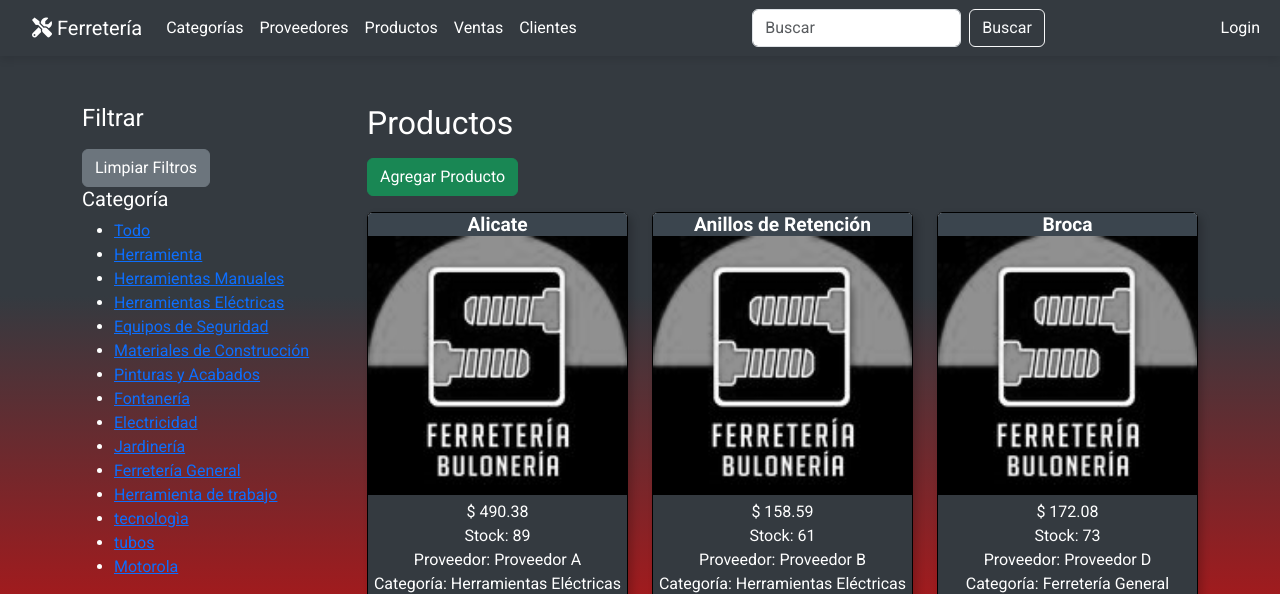
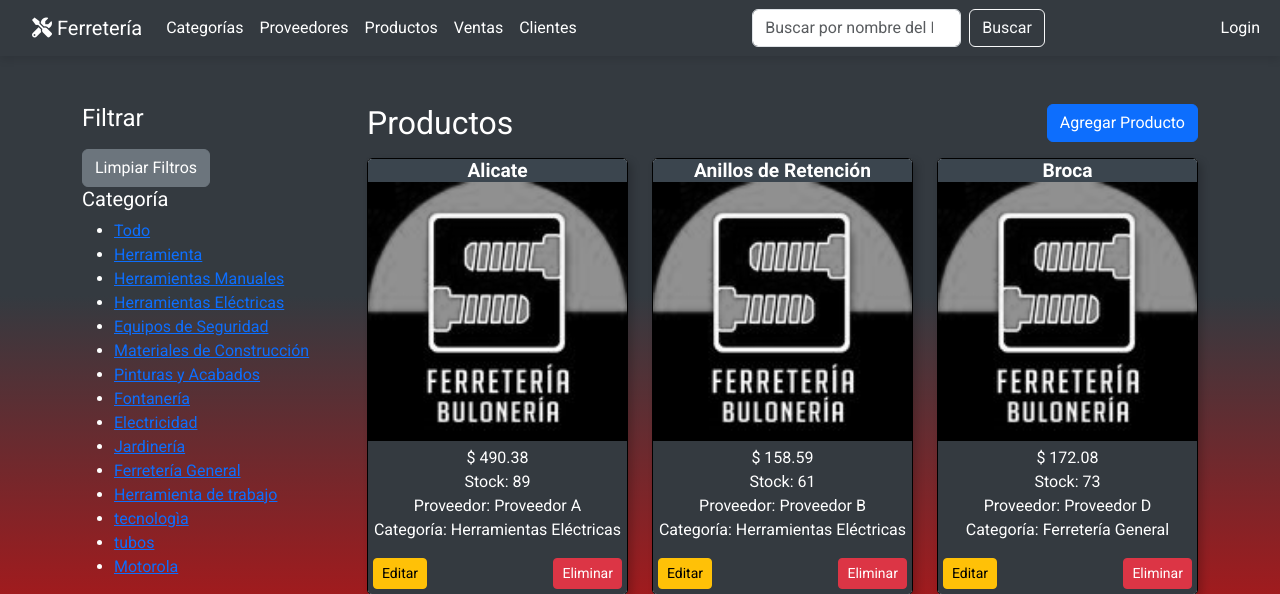
Before and after one commit to VargasPriscila/FERRETERIA2, a Django app: page /productos/ in a window 1280 px wide. Shown: the top 594 px of the page. Run offline with Django 5.2, Linux system fonts and the light colour scheme; data comes from the database, SQL or seed files in the repository; both versions use the stored data as it was after the commit.

Commit message:
La barra de búsqueda en el HTML base detecta en qué sección está posicionada gracias a la etiqueta action="{% block search_url %}{% endblock %}". Esta estructura se conecta con las plantillas específicas de cada sección usando {% block search_url %}{% url 'productos_list' %}{% endblock %}, lo que permite que la barra sepa qué tipo de datos debe buscar, según la vista que proporciona los resultados.

```diff
--- a/sistema/miAplicacion/templates/base.html
+++ b/sistema/miAplicacion/templates/base.html
@@ -103,8 +103,8 @@
                         <a class="nav-link" href="{% url 'cliente_lista' %}">Clientes</a>
                     </li>
                 </ul>
-                <form class="d-flex">
-                    <input class="form-control me-2" type="search" placeholder="Buscar" aria-label="Search">
+                <form class="d-flex" method="GET" action="{% block search_url %}{% endblock %}">
+                    <input class="form-control me-2" type="search" name="q" placeholder="Buscar por {{ busqueda_placeholder }}" aria-label="Search">
                     <button class="btn btn-outline-light" type="submit">Buscar</button>
                 </form>
                 <ul class="nav navbar-nav ms-auto">
--- a/sistema/miAplicacion/templates/productos/productos_list.html
+++ b/sistema/miAplicacion/templates/productos/productos_list.html
@@ -1,4 +1,5 @@
 {% extends 'base.html' %}
+{% block search_url %}{% url 'productos_list' %}{% endblock %}
 {% load static %}
 {% block title %}Productos{% endblock %}
 {% block extra_styles %}
@@ -36,11 +37,12 @@
 
         <!-- Sección de Productos -->
         <div class="col-md-9">
-            <h2 class="mb-3">Productos</h2>
-            <div class="mb-3">
-                <a href="{% url 'productos_create' %}" class="btn btn-success">Agregar Producto</a>
+            <div class="d-flex justify-content-between align-items-center mb-3">
+                <h2 class="mb-0">Productos</h2>
+                <a href="{% url 'productos_create' %}" class="btn btn-primary">Agregar Producto</a>
             </div>
             <div class="row">
+                {% if productos %}
                     {% for producto in productos %}
                     <div class="col-md-4 mb-4">
                         <div class="card product-card">
@@ -61,11 +63,17 @@
                         </div>
                     </div>
                     {% endfor %}
+                {% else %}
+                    <!-- Mostrar un mensaje si no hay resultados -->
+                    <p class="text-center">No se encontraron productos que coincidan con tu búsqueda.</p>
+                {% endif %}
             </div>
         </div>
     </div>
 </div>
 {% endblock %}
+
+
 
 
 
--- a/sistema/miAplicacion/templates/ventas/detalle_venta.html
+++ b/sistema/miAplicacion/templates/ventas/detalle_venta.html
@@ -5,7 +5,7 @@
 {% block content %}
 <div class="container my-5">
     <button type="button" onclick="window.location.href='{% url 'venta_lista' %}'" class="btn btn-secondary">Atrás</button>
-    <h1 class="text-center">Detalle de la Venta</h1>
+    <h1 class="text-center">Detalle de la Compra</h1>
     <p><strong>Fecha:</strong> {{ venta.fecha }}</p>
     <p><strong>Hora:</strong> {{ detalles_venta.0.hora|time:"H:i" }}</p>
 
--- a/sistema/miAplicacion/views.py
+++ b/sistema/miAplicacion/views.py
@@ -23,6 +23,8 @@ from django.http import JsonResponse
 from django.db.models import Count
 from django.views.generic import ListView
 from django.db.models import Q
+from datetime import datetime
+
 
 
 
@@ -196,7 +198,8 @@ def categoria_delete(request, pk):
 
 def productos_list(request):
     """
-    Muestra una lista de todos los productos disponibles.
+    Muestra una lista de todos los productos disponibles y permite búsquedas por nombre,
+    así como filtrado por categoría y proveedor.
 
     Args:
         request: El objeto de solicitud HTTP.
@@ -204,6 +207,7 @@ def productos_list(request):
     Returns:
         Renderiza la plantilla 'productos_list.html' con la lista de productos.
     """
+    # Obtener todos los productos, ordenados por nombre y fecha de creación
     productos = Producto.objects.all().order_by('nombre', '-fecha_creacion')
 
     # Filtrar por categoría
@@ -216,12 +220,27 @@ def productos_list(request):
     if proveedor:
         productos = productos.filter(proveedor__nombre=proveedor)
 
-    # Obtener todas las categorías y proveedores
+    # Búsqueda por nombre de producto
+    query = request.GET.get('q')
+    if query:
+        productos = productos.filter(Q(nombre__icontains=query))
+
+    # Obtener todas las categorías y proveedores para mostrarlas en el filtro
     categorias = Categoria.objects.all()
     proveedores = Proveedor.objects.all()
 
-    return render(request, 'productos/productos_list.html', {'productos': productos,'categorias': categorias,'proveedores': proveedores})
+    # Contexto que se pasa al template
+    context = {
+        'productos': productos,
+        'categorias': categorias,
+        'proveedores': proveedores,
+        'query': query,  # Mantener el valor de búsqueda en la barra
+        'busqueda_placeholder': 'nombre del Producto',
+        'categoria_seleccionada': categoria,  # Para mantener seleccionada la categoría actual
+        'proveedor_seleccionado': proveedor  # Para mantener seleccionado el proveedor actual
+    }
 
+    return render(request, 'productos/productos_list.html', context)
 def productos_create(request):
     """
     Crea un nuevo producto. Si se envía una solicitud POST válida,
@@ -291,17 +310,35 @@ def productos_confirm_delete(request, pk):
 # Vista para listar ventas
 def venta_lista(request):
     """
-    Muestra una lista de todas las ventas no anuladas.
+    Muestra una lista de todas las ventas no anuladas, y permite búsquedas.
+    """
+    query = request.GET.get('q')  # Obtener el valor de la búsqueda desde la barra
+    ventas = Venta.objects.filter(anulada=False)  # Filtrar solo ventas no anuladas
 
-    Args:
-        request: El objeto de solicitud HTTP.
+    # Si hay una búsqueda, filtrar por los campos indicados
+    if query:
+        try:
+            # Intentar interpretar la cadena como una fecha en formato 'DD-MM-YY'
+            fecha_buscada = datetime.strptime(query, '%d-%m-%y').date()  # Convierte a formato 'YYYY-MM-DD'
+            ventas = ventas.filter(fecha=fecha_buscada)
+        except ValueError:
+            # Si no es una fecha, buscar por cliente o número de comprobante
+            ventas = ventas.filter(
+                Q(cliente__nombre__icontains=query) |
+                Q(numero_comprobante__icontains=query)
+            )
 
-    Returns:
-        Renderiza la plantilla 'venta_lista.html' con la lista de ventas.
-    """
-    ventas = Venta.objects.filter(anulada=False).all().order_by('-fecha')
-    return render(request, 'ventas/venta_lista.html', {'ventas': ventas})
+    # Ordenar las ventas por fecha
+    ventas = ventas.order_by('-fecha')
 
+    # Contexto que se pasa al template
+    context = {
+        'ventas': ventas,
+        'query': query,  # Para mantener el valor de búsqueda en la barra
+        'busqueda_placeholder': 'fecha(D-M-A),cliente,número de comprobante.'
+    }
+
+    return render(request, 'ventas/venta_lista.html', context)
 # Vista para agregar una venta
 @transaction.atomic
 def venta_agregar(request):
```
Also changed, not shown: sistema/miAplicacion/templates/ventas/venta_lista.html (+10 -2 lines), sistema/db.sqlite3. Lines whose indentation alone changed are shown as unchanged.
